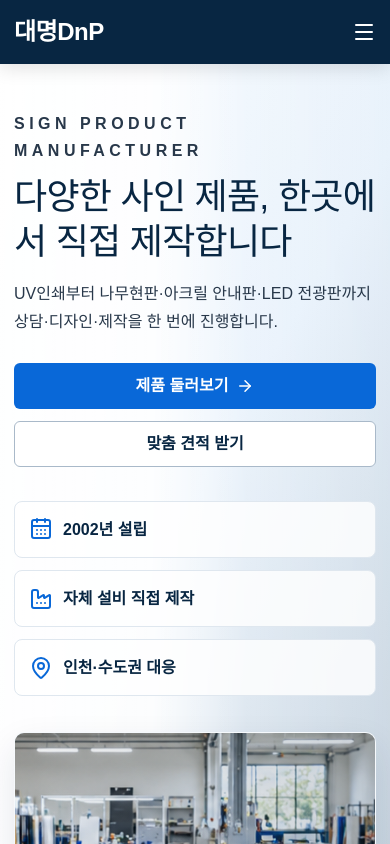
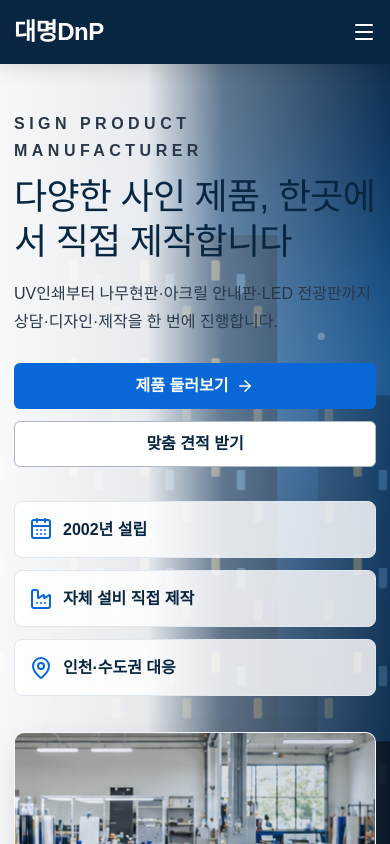
Before and after one commit to sg40331-afk/dmdnp0909, a Next.js app: page / in a window 390 px wide. Shown: the top 844 px of the page. Built offline with nearby package versions, Linux system fonts and the light colour scheme.

Commit message:
Add animated night city hero styling

```diff
--- a/app/globals.css
+++ b/app/globals.css
@@ -42,8 +42,9 @@ img { max-width: 100%; display: block; }
 .button-outline { background: #fff; color: var(--navy); border-color: #a9b9c9; }
 .button-light { background: #fff; color: var(--blue); }
 
-.hero { position: relative; min-height: 455px; overflow: hidden; background: linear-gradient(90deg, rgba(255,255,255,.96) 0%, rgba(255,255,255,.9) 39%, rgba(255,255,255,.18) 63%, rgba(255,255,255,.05) 100%), linear-gradient(120deg, #f7fbff 0%, #e7f1fb 45%, #b9c7d3 100%); }
-.hero::after { content: ""; position: absolute; inset: 0 0 0 48%; background: radial-gradient(circle at 50% 30%, rgba(9,104,216,.22), transparent 28%), repeating-linear-gradient(90deg, rgba(8,38,66,.08) 0 6px, transparent 6px 18px), linear-gradient(155deg, rgba(8,38,66,.12), rgba(255,255,255,.25)); }
+.hero { position: relative; min-height: 455px; overflow: hidden; isolation: isolate; background: #08172a; }
+.hero::before { content: ""; position: absolute; inset: 0; z-index: -2; background-image: linear-gradient(90deg, rgba(255,255,255,.97) 0%, rgba(255,255,255,.9) 38%, rgba(255,255,255,.34) 57%, rgba(5,18,32,.16) 100%), url("/dmdnp-assets/night-city-bg.svg"); background-size: cover; background-position: center; transform: scale(1.03); }
+.hero::after { content: ""; position: absolute; inset: 0 0 0 47%; z-index: -1; background: linear-gradient(95deg, rgba(255,255,255,.42), rgba(255,255,255,.06) 26%, rgba(8,38,66,.22) 100%), repeating-linear-gradient(90deg, rgba(255,255,255,.22) 0 7px, rgba(8,38,66,.12) 7px 14px, transparent 14px 26px), radial-gradient(circle at 58% 36%, rgba(9,104,216,.35), transparent 30%); background-size: 100% 100%, 180px 100%, 100% 100%; animation: heroNightMotion 14s ease-in-out infinite alternate; }
 .hero-inner { position: relative; z-index: 2; display: grid; grid-template-columns: 1fr .9fr; align-items: center; gap: 36px; padding: 70px 0 52px; }
 .kicker { margin: 0 0 10px; color: var(--blue); font-size: 12px; font-weight: 900; letter-spacing: .28em; text-transform: uppercase; }
 h1, h2, h3 { color: var(--navy); line-height: 1.25; letter-spacing: -.02em; }
@@ -56,6 +57,12 @@ h1, h2, h3 { color: var(--navy); line-height: 1.25; letter-spacing: -.02em; }
 .hero-machine { min-height: 315px; border-radius: 10px; border: 1px solid rgba(255,255,255,.75); box-shadow: var(--shadow); position: relative; overflow: hidden; background: #dce8f2; }
 .hero-machine img { object-fit: cover; }
 .hero-machine::after { content: ""; position: absolute; inset: 0; background: linear-gradient(90deg, rgba(8,38,66,.05), rgba(8,38,66,.2)); }
+
+@keyframes heroNightMotion {
+  0% { background-position: 0 0, -90px 0, 0 0; transform: translate3d(-1.8%, 0, 0) scale(1.02); opacity: .82; }
+  50% { background-position: 0 0, 40px 0, 0 0; opacity: .96; }
+  100% { background-position: 0 0, 120px 0, 0 0; transform: translate3d(2.2%, -1.5%, 0) scale(1.06); opacity: .9; }
+}
 
 .section { padding: 82px 0; }
 .section.ivory { background: var(--ivory); }
@@ -128,7 +135,7 @@ textarea { min-height: 140px; resize: vertical; }
   .desktop-nav, .header-quote { display: none; }
   .mobile-menu { display: inline-grid; place-items: center; }
   .hero-inner, .detail-layout, .about-band, .contact-grid, .problem-solution { grid-template-columns: 1fr; }
-  .hero::after { inset: auto 0 0 0; height: 210px; opacity: .55; }
+  .hero::after { inset: auto 0 0 0; height: 230px; opacity: .68; }
   .grid-3, .portfolio-grid, .audience-grid { grid-template-columns: repeat(2, 1fr); }
   .process-row { grid-template-columns: repeat(2, 1fr); }
   .footer-grid { grid-template-columns: 1fr 1fr; }
@@ -139,6 +146,7 @@ textarea { min-height: 140px; resize: vertical; }
   .brand-name { font-size: 24px; }
   .brand-caption { display: none; }
   .hero-inner { padding: 46px 0 34px; }
+  .hero::before { background-position: 62% center; }
   .hero p { font-size: 16px; }
   .trust-strip, .grid-3, .grid-2, .portfolio-grid, .audience-grid, .process-row, .footer-grid, .form-row { grid-template-columns: 1fr; }
   .section { padding: 58px 0; }
@@ -148,3 +156,7 @@ textarea { min-height: 140px; resize: vertical; }
   .button { width: 100%; }
   .copyright { display: block; }
 }
+
+@media (prefers-reduced-motion: reduce) {
+  .hero::after { animation: none; }
+}
```
